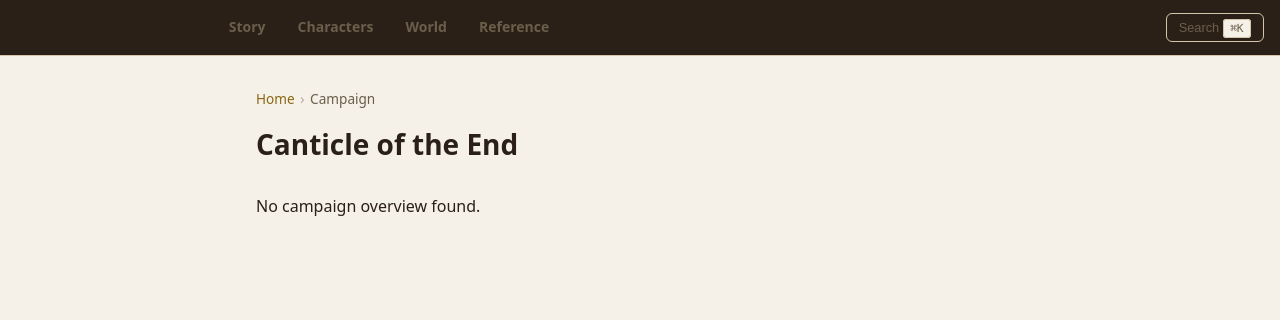
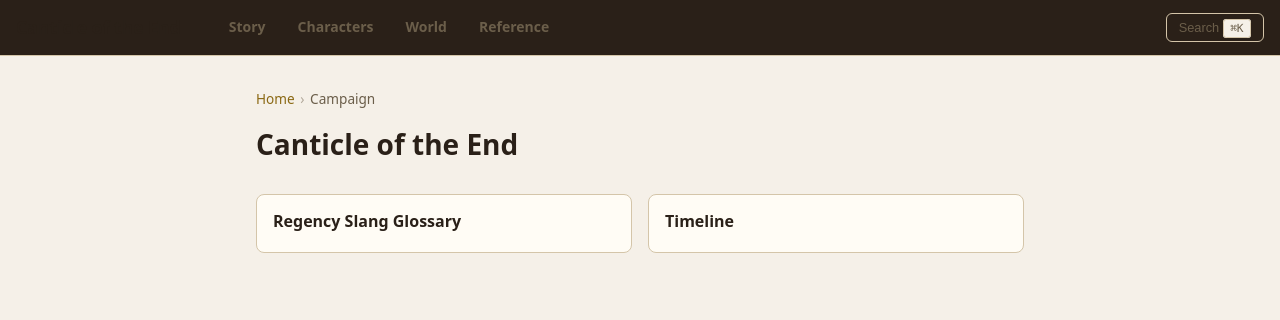
Before and after one commit to AntTheLimey/canticle-of-the-end, a website: page docs/campaign/index.html in a window 1280 px wide. Drawn offline with Linux system fonts and the light colour scheme.

Commit message:
Rebuild site on gm-apprentice-publish 1.7.2
Landing now reads campaign state (in-game date, session count, latest session)
from the _Campaign overview; campaign index renders the published _Campaign
cards instead of the missing-overview placeholder.

```diff
--- a/docs/campaign/index.html
+++ b/docs/campaign/index.html
@@ -81,7 +81,22 @@
 <div class="index-header">
   <h1 class="page-title">Canticle of the End</h1>
 </div>
-<p class="text-muted">No campaign overview found.</p>
+<div class="card-grid"><a class="entity-card" href="regency-slang-glossary.html"
+  data-entity-type="reference"
+  data-entity-name="Regency Slang Glossary"
+  data-entity-status="">
+
+  <h4>Regency Slang Glossary</h4>
+
+</a>
+<a class="entity-card" href="timeline.html"
+  data-entity-type="timeline"
+  data-entity-name="Timeline"
+  data-entity-status="">
+
+  <h4>Timeline</h4>
+
+</a></div>
 </main>
 
 
--- a/package.json
+++ b/package.json
@@ -7,6 +7,6 @@
     "watch": "gm-apprentice-publish build --watch"
   },
   "dependencies": {
-    "gm-apprentice-publish": "file:../../.claude/plugins/cache/gm-apprentice/gm-apprentice/1.7.1/tools/publish"
+    "gm-apprentice-publish": "file:../../.claude/plugins/cache/gm-apprentice/gm-apprentice/1.7.2/tools/publish"
   }
 }
```
Also changed, not shown: docs/index.html (+4 -4 lines), 1 other file.
